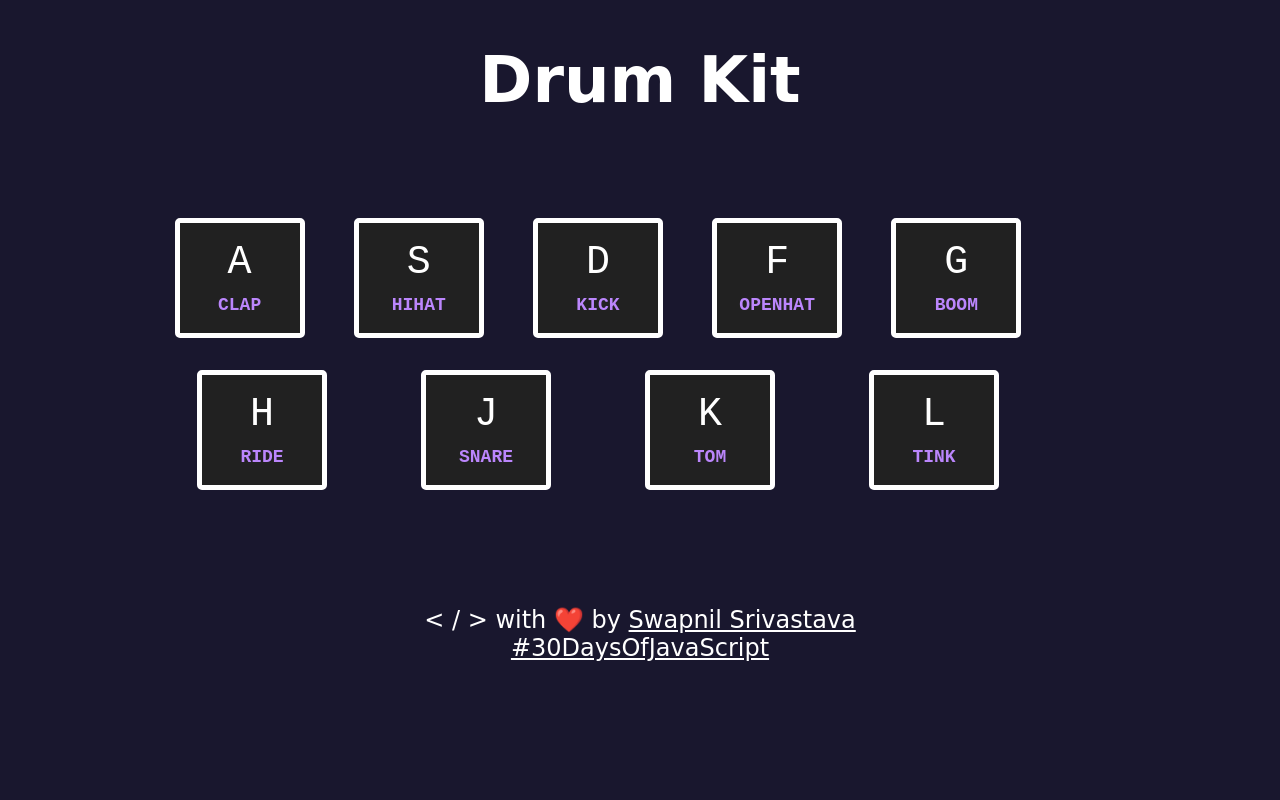
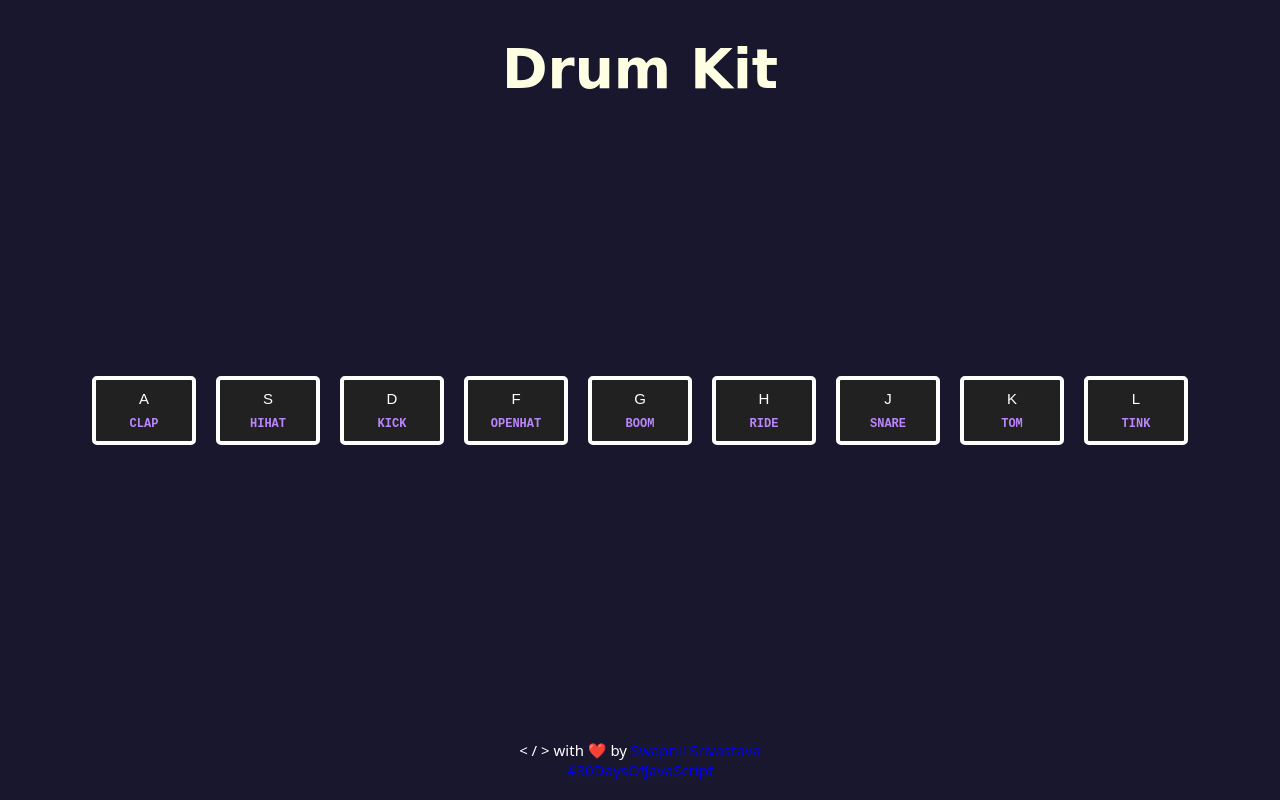
Before and after one commit to nahom-kasa/drum-kit, a plain HTML site: page index.html in a window 1280 px wide. Drawn offline with Linux system fonts and the light colour scheme; a web font is replaced by a local one.

Commit message:
css and html are done and js 90% only the keypress animation left

```diff
--- a/css.css
+++ b/css.css
@@ -1,38 +1,43 @@
 @import url('https://fonts.cdnfonts.com/css/arvo');
 
-body {
+html, body{
+  display: flex;
+  flex-direction: column;
+  justify-content: space-evenly;
+  margin: 0;
+  padding: 0;
+  font-family: 'sans';
+  font-size: 10px;
   background: #19172e;
-    font-family: 'Arova', cursive;
-}
-h1{
-    font-size: 3.4rem;
-    color: white;
-    font-family: 'Arova', cursive;
-    display: flex;
-    flex-direction: row;
-    justify-content: center;
-
+  user-select: none;
+  height: 100vh;
 }
 
-.buttons{
-    display: flex;
-    flex-wrap: wrap;
-    justify-content: space-around;
-    align-items: center;
-    position: relative;
-    left: 150px;
-    font-family: 'Arova', cursive;
-    margin-top: 85px;
+h1 {
+  font-size: 5.5rem;
+  color: #FEFFE2;
+  font-family: "Arvo", cursive;
+  text-align: center;
+  margin-bottom: 0;
 }
-label{
+label {
+  font-weight: 100;
   color: #bb86fc;
   font-size: 12px;
   margin-top: 10px;
   font-weight: bolder;
   font-family: monospace;
-
+}
+.buttons{
+  display: flex;
+  flex-wrap: wrap;
+  flex: 1;
+  align-content: center;
+  align-items: center;
+  justify-content: center;
 }
 button{
+
   border: .4rem solid white;
   border-radius: .5rem;
   margin: 1rem;
@@ -43,74 +48,11 @@ button{
   text-align: center;
   color: white;
   background-color: #212121;
-
-}
-
-footer{
   display: flex;
   flex-direction: column;
   align-items: center;
-    position: relative;
-    top: 95px;
-    font-family: 'Arova', cursive;
-    color: white;
+  justify-content: space-around;
 }
-
-a{
-    color: white;
-}
-
-/* Default styles (for larger screens) */
-body {
-    background: #19172e;
-    font-family: 'Arova', cursive;
-    margin: 0;
-    padding: 0;
-  }
-
-  h1 {
-    font-size: 3rem;
-    color: white;
-    font-family: 'Arova', cursive;
-    display: flex;
-    flex-direction: row;
-    justify-content: center;
-  }
-
-  .buttons {
-    height: 20vh;
-    width: 1000px;
-    display: flex;
-    flex-direction: row;
-    justify-content: space-around;
-    align-items: center;
-    margin-top: 85px;
-  }
-
-
-  label {
-    color: #bb86fc;
-    font-size: 16px;
-    margin-top: 10px;
-    font-weight: bolder;
-    font-family: monospace;
-  }
-
-  button {
-    height: 100px;
-    width: 110px;
-    border: solid 5px white;
-    background: #212121;
-    border-radius: 5px;
-    font-size: 35px;
-    color: white;
-    display: flex;
-    flex-direction: column;
-    justify-content: center;
-    align-items: center;
-    font-family: monospace;
-  }
-
 footer {
   text-align: center;
   color: white;
@@ -118,56 +60,3 @@ body {
   margin-bottom: 0;
   padding: 5px;
 }
-
-  /* Styles for smaller screens (e.g., smartphones) */
-  @media screen and (max-width: 767px) {
-    h1 {
-      font-size: 2.4rem;
-    }
-
-    .buttons {
-      width: 90vw;
-      flex-direction: column;
-      justify-content: center;
-      align-items: center;
-      height: auto;
-      margin-top: 50px;
-    }
-
-    button {
-      margin: 20px 0;
-    }
-
-    label {
-      font-size: 12px;
-    }
-
-    footer {
-      margin-top: 50px;
-    }
-  }
-
-  /* Styles for larger screens (e.g., desktops) */
-  @media screen and (min-width: 1200px) {
-    h1 {
-      font-size: 4rem;
-    }
-
-    .buttons {
-      width: 70vw;
-    }
-
-    button {
-      height: 120px;
-      width: 130px;
-      font-size: 40px;
-    }
-
-    label {
-      font-size: 18px;
-    }
-
-    footer {
-      margin-top: 120px;
-    }
-  }
--- a/index.html
+++ b/index.html
@@ -9,7 +9,7 @@
 </head>
 <body>
         <h1>Drum Kit</h1>
-    <div class="buttons">
+        <main class="buttons">
             <button class="a" onclick="a()">A <label for="a">CLAP</label></button>
 
             <button class="s" onclick="s()">S <label for="s">HIHAT</label></button>
@@ -28,7 +28,7 @@
 
             <button class="l" onclick="l()">L <label for="l">TINK</label></button>
 
-    </div>
+        </main>
     <footer>
         <p>&lt; / &gt; with ❤️ by
             <a href="https://swapnilsparsh.github.io/">Swapnil Srivastava</a>
```
Lines whose indentation alone changed are shown as unchanged.
